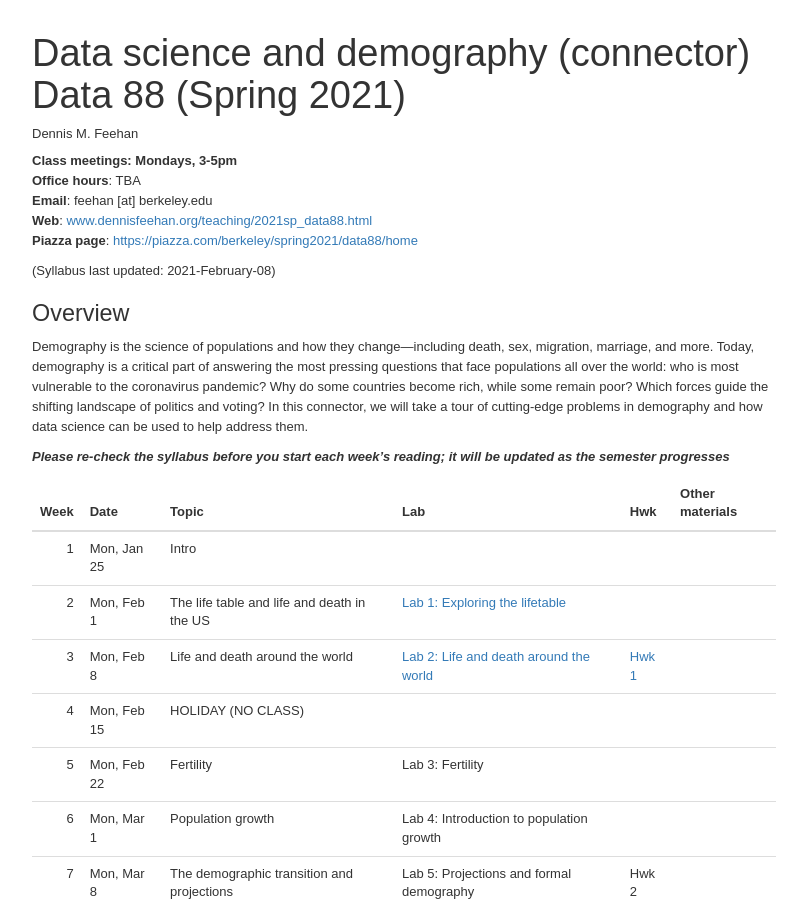
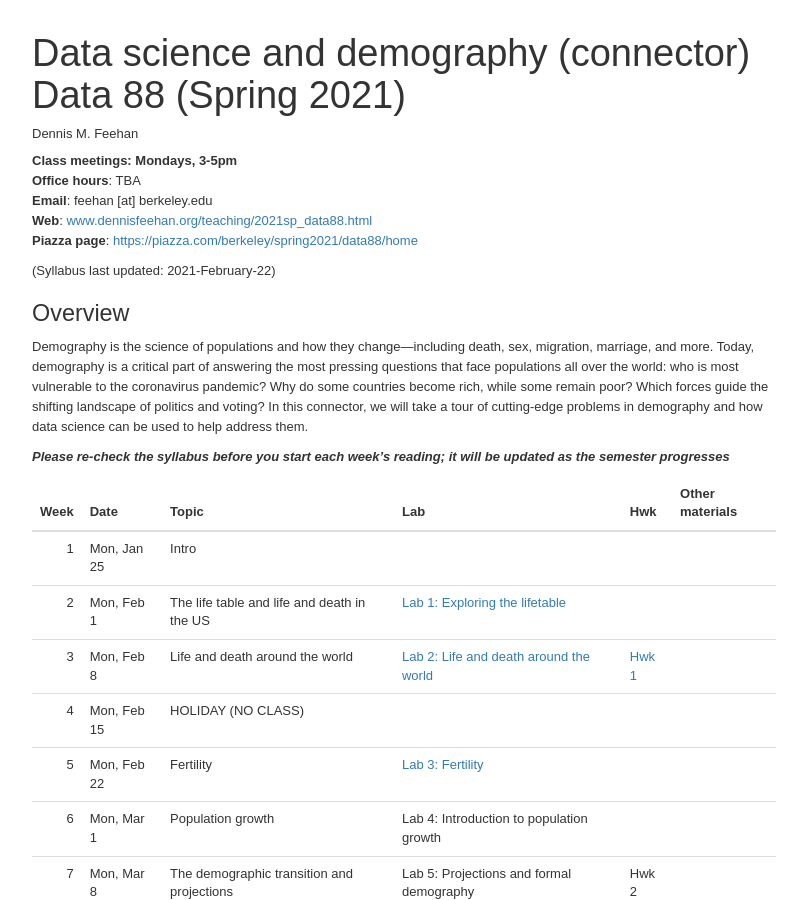
Before and after one commit to dfeehan/dfeehan.github.io, a Jekyll site: the page teaching/2021sp_data88.html, which Jekyll copies as it is, in a window 1280 px wide and 900 px high. Shown: the whole window, without its empty margins (236-1043 px from the left). Built offline with Jekyll 4.4.1, drawn with Linux system fonts in a browser that asks for light colours.

Commit message:
updated syllabus

```diff
--- a/teaching/2021sp_data88.html
+++ b/teaching/2021sp_data88.html
@@ -751,7 +751,7 @@
 <strong>Office hours</strong>: TBA<br />
 <strong>Email</strong>: feehan [at] berkeley.edu<br />
 <strong>Web</strong>: <a href="2021sp_data88.html">www.dennisfeehan.org/teaching/2021sp_data88.html</a> <BR> <strong>Piazza page</strong>: <a href="https://piazza.com/berkeley/spring2021/data88/home">https://piazza.com/berkeley/spring2021/data88/home</a></p>
-<p>(Syllabus last updated: 2021-February-08)</p>
+<p>(Syllabus last updated: 2021-February-22)</p>
 <div id="overview" class="section level2">
 <h2>Overview</h2>
 <p>Demography is the science of populations and how they change—including death, sex, migration, marriage, and more. Today, demography is a critical part of answering the most pressing questions that face populations all over the world: who is most vulnerable to the coronavirus pandemic? Why do some countries become rich, while some remain poor? Which forces guide the shifting landscape of politics and voting? In this connector, we will take a tour of cutting-edge problems in demography and how data science can be used to help address them.</p>
@@ -862,7 +862,7 @@
 Fertility
 </td>
 <td style="text-align:left;">
-Lab 3: Fertility
+<a href="https://datahub.berkeley.edu/hub/user-redirect/git-pull?repo=https%3A%2F%2Fgithub.com%2Fdfeehan%2Fdata-88-demography-2021&amp;urlpath=tree%2Fdata-88-demography-2021%2Flab03%2Flab03.ipynb&amp;branch=main">Lab 3: Fertility</a>
 </td>
 <td style="text-align:left;">
 </td>
```
